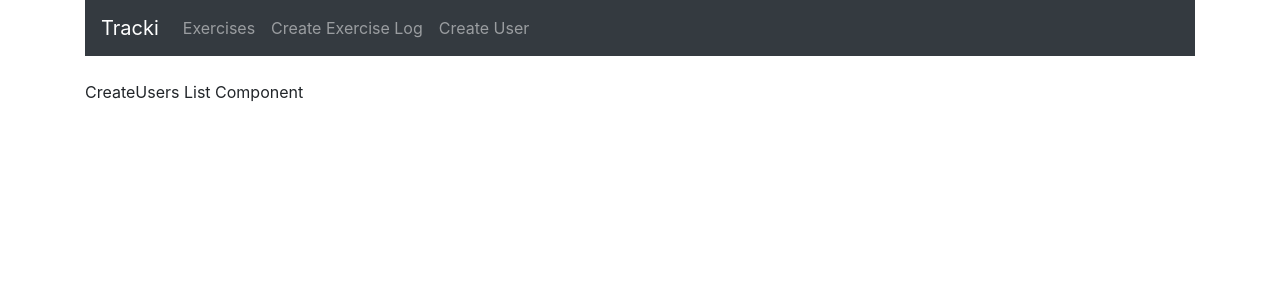
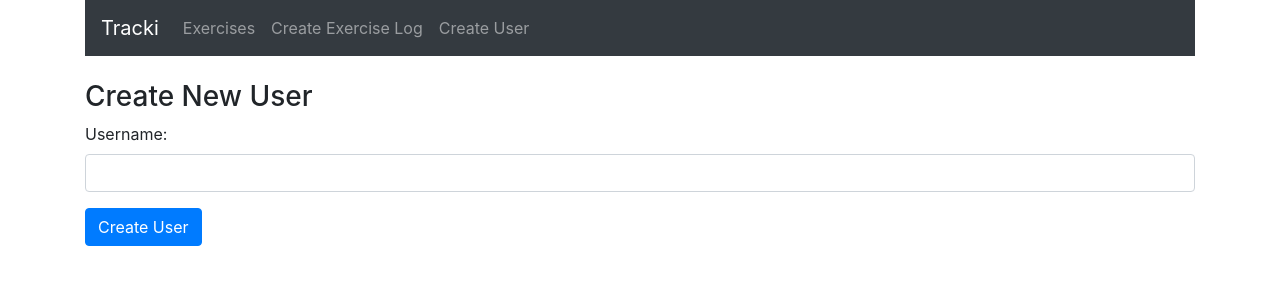
Before and after one commit to Bobby-Coleman/Tracki, a React (Create React App) app: page /user in a window 1280 px wide. Shown: the top 300 px of the page. Built offline with nearby package versions, Linux system fonts and the light colour scheme.

Commit message:
Impliment post user to backend and save json to database

```diff
--- a/package.json
+++ b/package.json
@@ -6,6 +6,7 @@
     "@testing-library/jest-dom": "^4.2.4",
     "@testing-library/react": "^9.5.0",
     "@testing-library/user-event": "^7.2.1",
+    "axios": "^0.19.2",
     "bootstrap": "^4.5.0",
     "react": "^16.13.1",
     "react-datepicker": "^2.16.0",
--- a/src/components/create-exercise.js
+++ b/src/components/create-exercise.js
@@ -41,7 +41,7 @@
 
     onChangeDate = (date) => {
         this.setState({
-            username: date.target.value
+            date: date
         })
     }
 
--- a/src/components/create-user.js
+++ b/src/components/create-user.js
@@ -1,11 +1,54 @@
 import React, { Component } from 'react';
+import axios from 'axios';
+export default class CreateUser extends Component {
 
-export default class CreateUsers extends Component {
+    state = {
+            username: '',
+        }
+
+    onChangeUsername = (event) => {
+        this.setState({
+            username: event.target.value
+        })
+    }
+
+    onSubmit = (event) => {
+        event.preventDefault()
+
+        const user = {
+            username: this.state.username,
+        }
+
+      console.log(user)
+
+      axios.post('http://localhost:5000/users/add', user)
+      .then( res => console.log(res.data))
+
+      this.setState({
+          username: ''
+      })
+    }
+
+
     render() {
         return (
             <div>
-                <p>CreateUsers List Component</p>
-            </div>
+            <h3>Create New User</h3>
+            <form onSubmit={this.onSubmit}>
+              <div className="form-group">
+                <label>Username: </label>
+                <input  type="text"
+                    required
+                    className="form-control"
+                    value={this.state.username}
+                    onChange={this.onChangeUsername}
+                    />
+              </div>
+              <div className="form-group">
+                <input type="submit" value="Create User" className="btn btn-primary" />
+              </div>
+            </form>
+          </div>
         )
     }
 }
```
Also changed, not shown: 1 other file (tests, documents, lock files or other folders).
